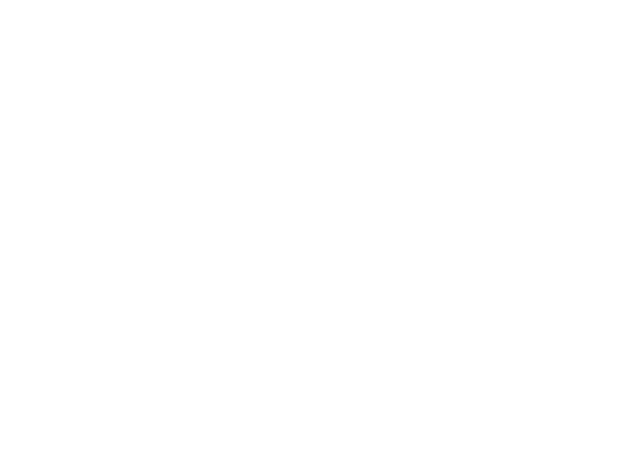
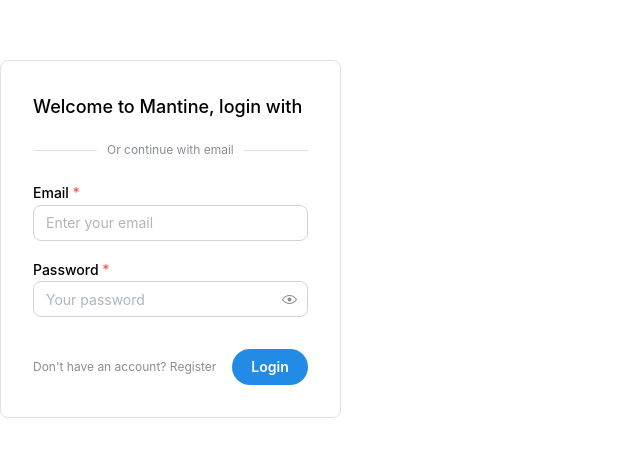
Before and after one commit to darryl-chan/DBS-Hack-14, a React (Vite) app in the folder frontend/: page /login in a window 1280 px wide. Before the commit this address had no page. Shown: the part 161-618 px from the top of the page, without its empty margins (0-640 px from the left). Built offline with nearby package versions, Linux system fonts and the light colour scheme.

Commit message:
added in login page

```diff
--- a/frontend/src/App.jsx
+++ b/frontend/src/App.jsx
@@ -3,6 +3,7 @@
 import Layout from './Layout'
 import Home from './pages/Home';
 import { Routes, Route, BrowserRouter } from 'react-router';
+import LoginPage from './components/LoginPage';
 
 function App() {
   return (
@@ -12,8 +13,10 @@
           <Route path='/' element={<Layout/>}>
             <Route index element={<Home/>} />
           </Route>
+          <Route path='/login' element={<LoginPage/>} />
         </Routes>
       </BrowserRouter>
+
     </MantineProvider>
   )
 }
--- a/frontend/src/components/LoginPage.jsx
+++ b/frontend/src/components/LoginPage.jsx
@@ -0,0 +1,112 @@
+import {
+  Anchor,
+  Button,
+  Checkbox,
+  Divider,
+  Group,
+  Paper,
+  PasswordInput,
+  Stack,
+  Text,
+  TextInput,
+} from '@mantine/core';
+import { useForm } from '@mantine/form';
+import { upperFirst, useToggle } from '@mantine/hooks';
+import { useState } from 'react';
+
+export default function LoginPage() {
+  const [type, toggle] = useToggle(['login', 'register']);
+  const [loading, setLoading] = useState(false);
+  const [success, setSuccess] = useState(false);
+
+  const form = useForm({
+    initialValues: {
+      email: '',
+      name: '',
+      password: '',
+      terms: true,
+    },
+
+    validate: {
+      email: (val) => (/^\S+@\S+$/.test(val) ? null : 'Invalid email'),
+      password: (val) => (val.length <= 6 ? 'Password should include at least 6 characters' : null),
+      terms: (val) => (type === 'register' && !val ? 'You must accept the terms' : null),
+    },
+  });
+
+  const handleSubmit = (values) => {
+    setLoading(true);
+    setTimeout(() => {
+      console.log(type === 'register' ? 'Registering' : 'Logging in', values);
+      setSuccess(true);
+      setLoading(false);
+    }, 2000);
+  };
+
+  return (
+    <>
+      {success && <Text color="green" ta="center" mb="sm">Form submitted successfully!</Text>}
+      <Paper radius="md" p="xl" withBorder >
+        <Text size="lg" fw={500}>
+          Welcome to Mantine, {type} with
+        </Text>
+
+        <Divider label="Or continue with email" labelPosition="center" my="lg" />
+
+        <form onSubmit={form.onSubmit(handleSubmit)}>
+          <Stack>
+            {type === 'register' && (
+              <TextInput
+                label="Name"
+                placeholder="Your name"
+                value={form.values.name}
+                onChange={(event) => form.setFieldValue('name', event.currentTarget.value)}
+                radius="md"
+              />
+            )}
+
+            <TextInput
+              required
+              label="Email"
+              placeholder="Enter your email"
+              value={form.values.email}
+              onChange={(event) => form.setFieldValue('email', event.currentTarget.value)}
+              error={form.errors.email && 'Invalid email'}
+              radius="md"
+            />
+
+            <PasswordInput
+              required
+              label="Password"
+              placeholder="Your password"
+              value={form.values.password}
+              onChange={(event) => form.setFieldValue('password', event.currentTarget.value)}
+              error={form.errors.password && 'Password should include at least 6 characters'}
+              radius="md"
+            />
+
+            {type === 'register' && (
+              <Checkbox
+                label="I accept terms and conditions"
+                checked={form.values.terms}
+                onChange={(event) => form.setFieldValue('terms', event.currentTarget.checked)}
+                error={form.errors.terms}
+              />
+            )}
+          </Stack>
+
+          <Group justify="space-between" mt="xl">
+            <Anchor component="button" type="button" c="dimmed" onClick={() => toggle()} size="xs">
+              {type === 'register'
+                ? 'Already have an account? Login'
+                : "Don't have an account? Register"}
+            </Anchor>
+            <Button type="submit" radius="xl" loading={loading}>
+              {upperFirst(type)}
+            </Button>
+          </Group>
+        </form>
+      </Paper>
+    </>
+  );
+}
```
